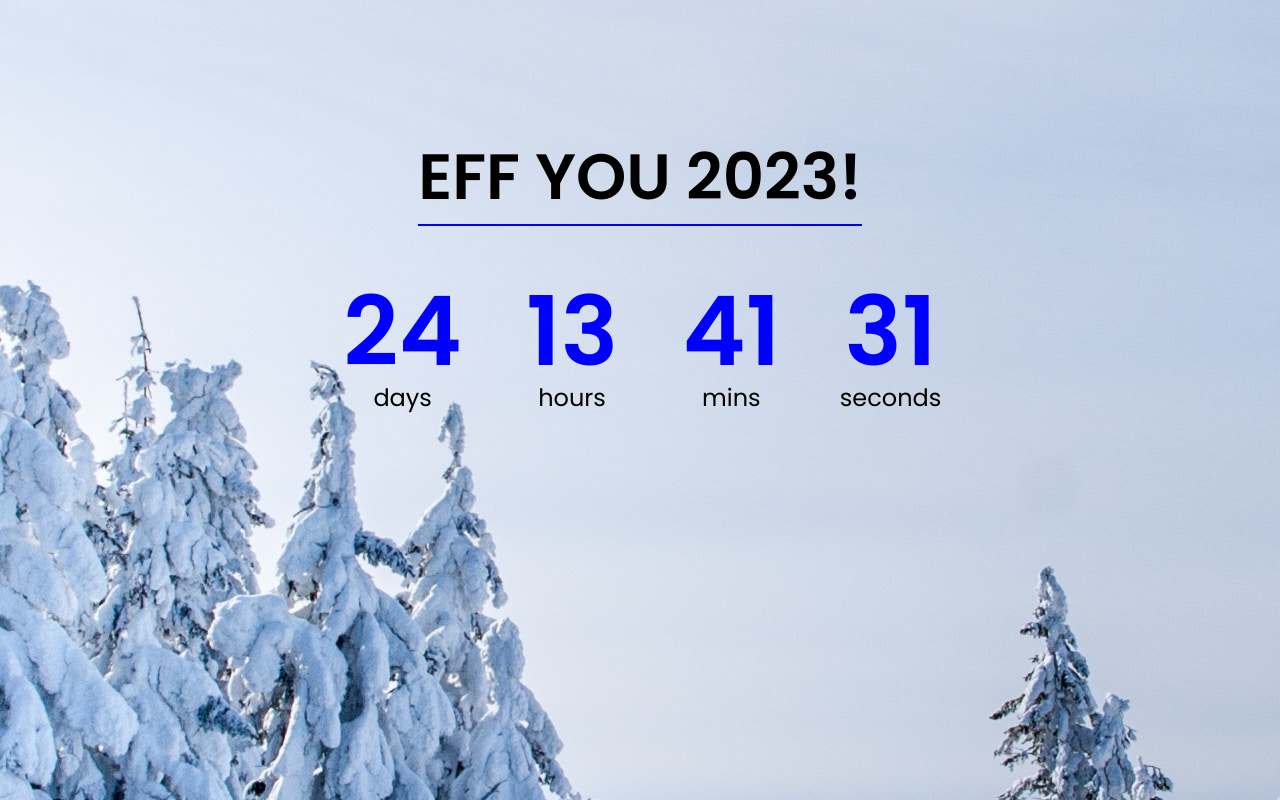
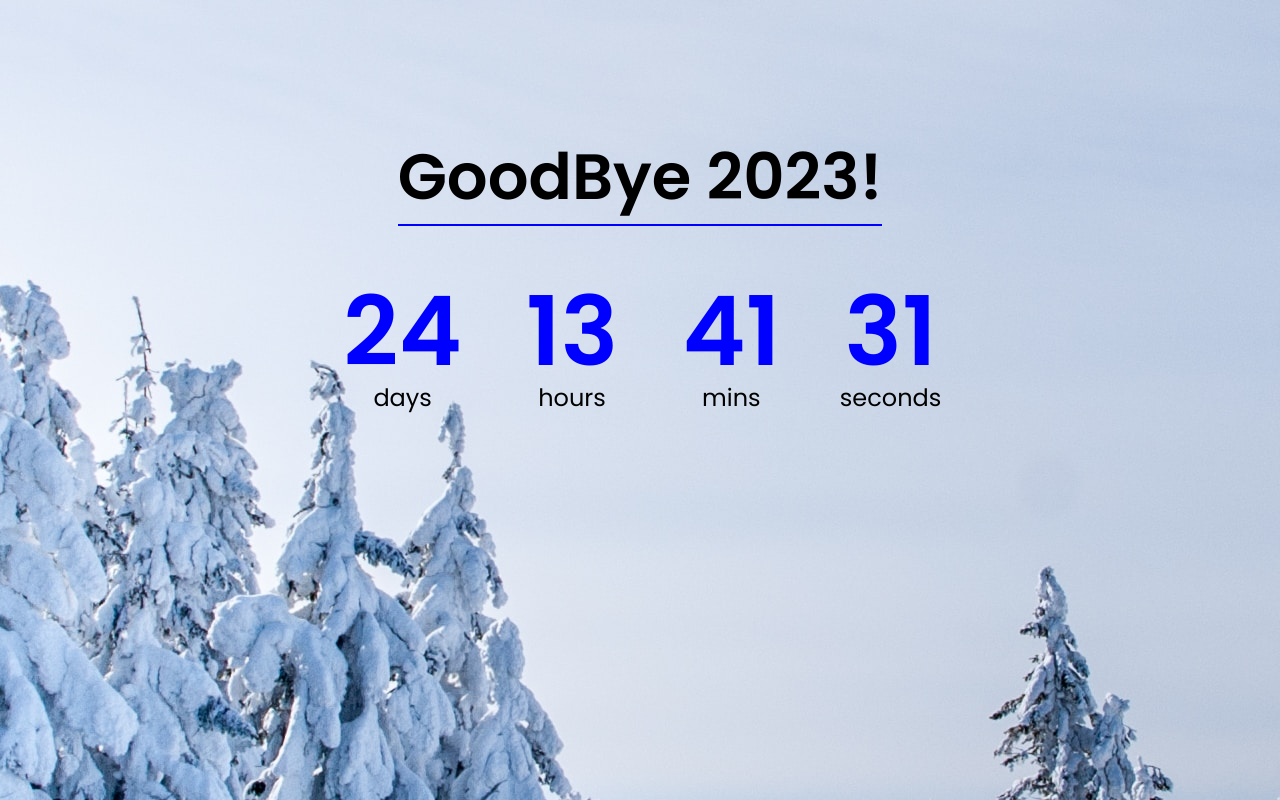
Before and after one commit to alexkiriungi/timer, a plain HTML site: page index.html in a window 1280 px wide. Drawn offline with Linux system fonts and the light colour scheme.

Commit message:
Final cmmit

```diff
--- a/index.html
+++ b/index.html
@@ -13,7 +13,7 @@
         <link rel="stylesheet" href="style.css">
     </head>
     <body>
-        <h1>EFF YOU 2023!</h1>
+        <h1>GoodBye 2023!</h1>
 
         <div class="countdown-container">
             <div class="countdown-el days-c">
```
